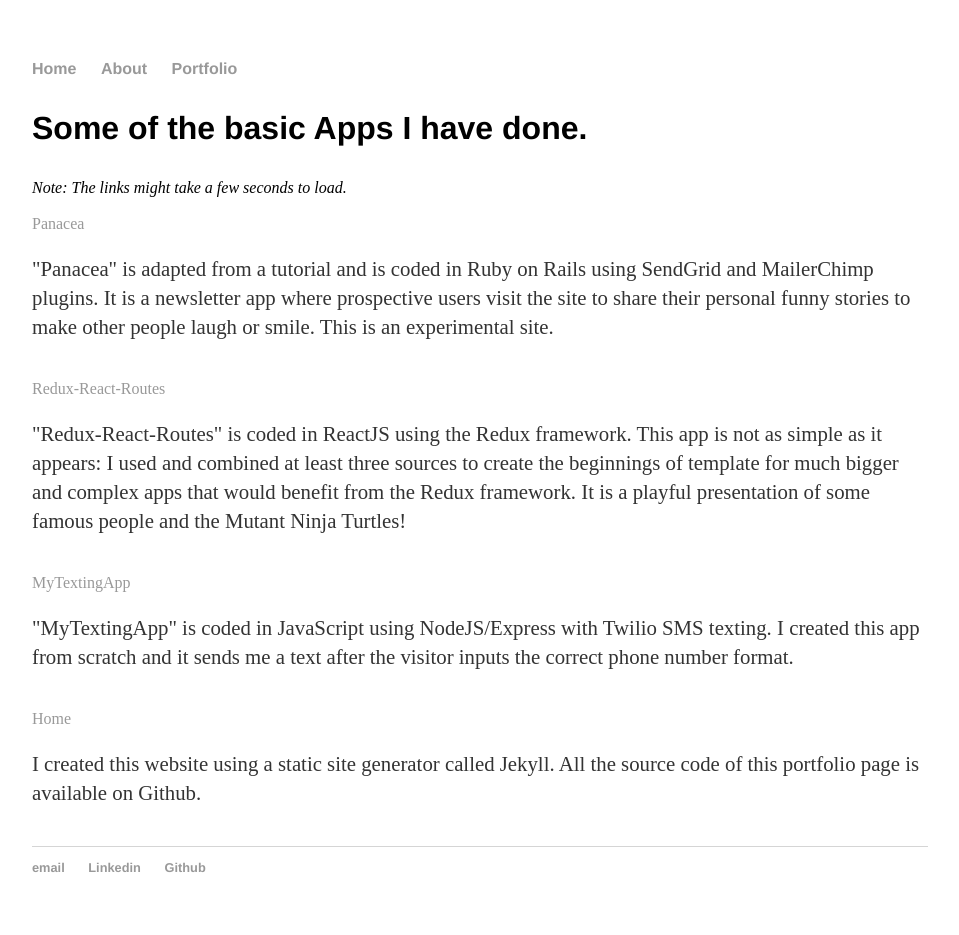
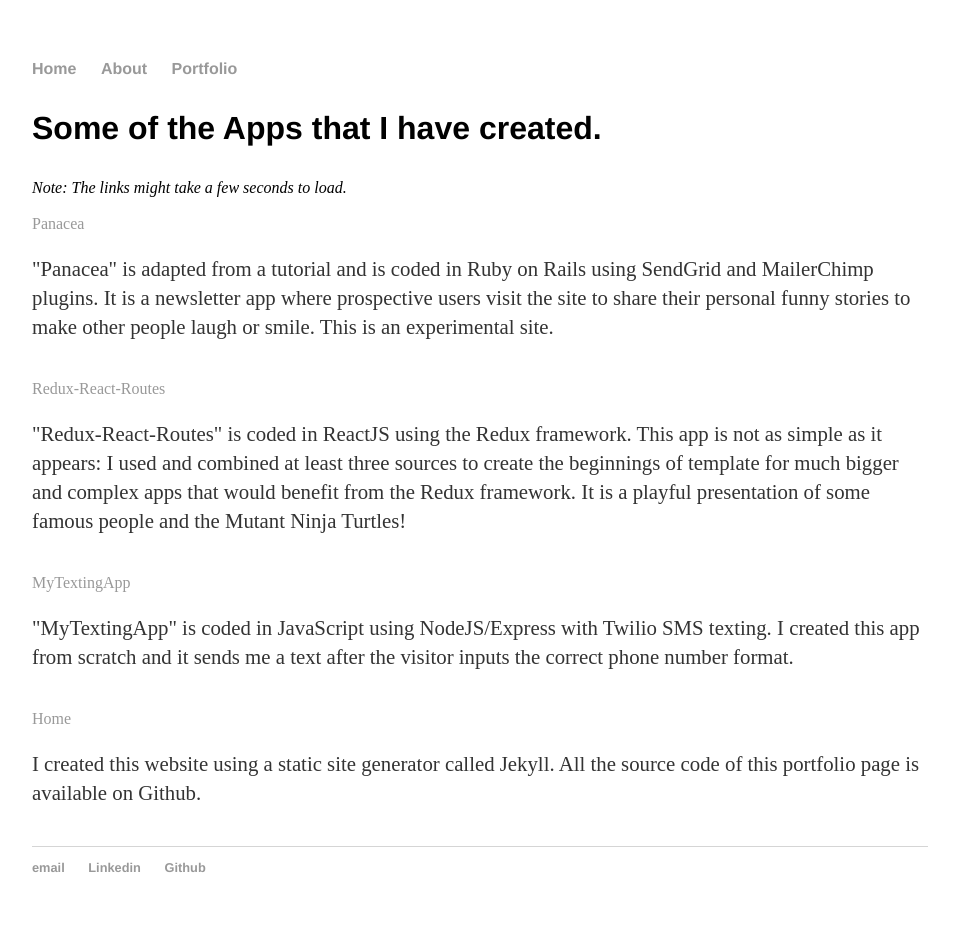
Before and after one commit to rodstaff/rodstaff.github.io, a Jekyll site: the page built from portfolio/index.html, in a window 1280 px wide. Shown: the whole page, without its empty margins (160-1119 px from the left). Built offline with Jekyll 4.4.1, drawn with Linux system fonts in a browser that asks for light colours.

Commit message:
modified portfolio/index.html

```diff
--- a/portfolio/index.html
+++ b/portfolio/index.html
@@ -3,7 +3,7 @@ layout: default
 title: Portfolio
 ---
 <div>
-     <h3>Some of the basic Apps I have done.</h3>
+     <h3>Some of the Apps that I have created.</h3>
      <em>Note:  The links might take a few seconds to load.</em><br/><br/>
 
 	     <a href="https://appnewsletter.herokuapp.com/" target="_blank">Panacea</a>
```
